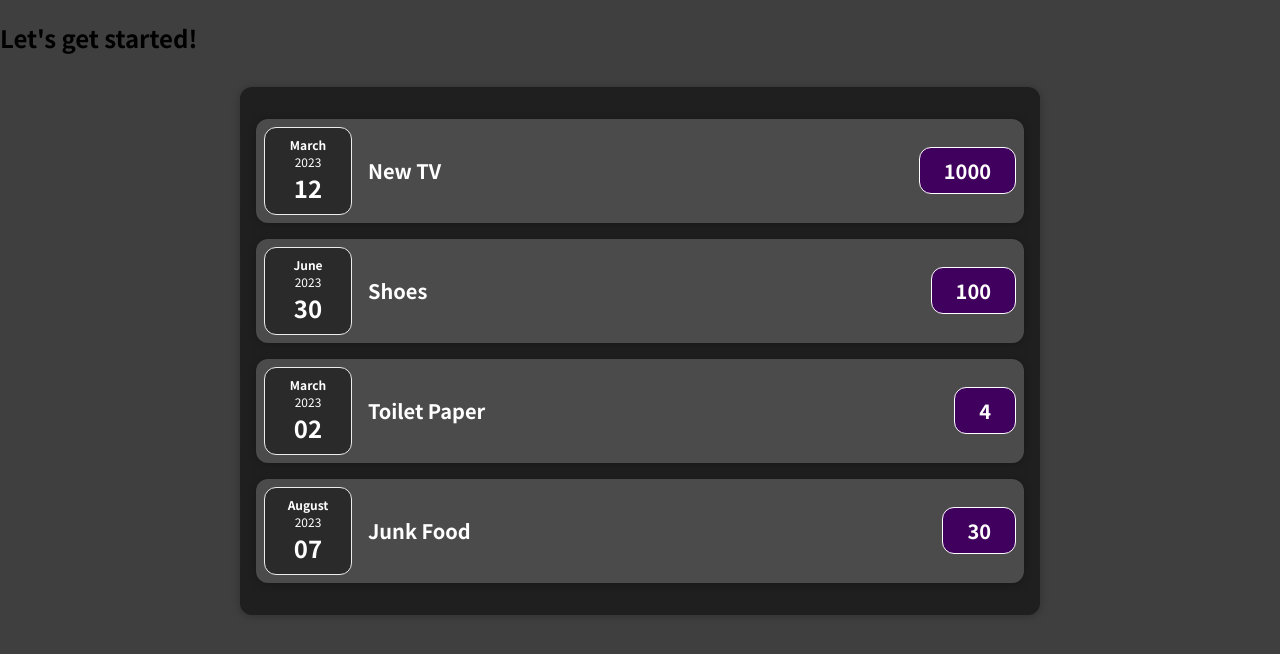
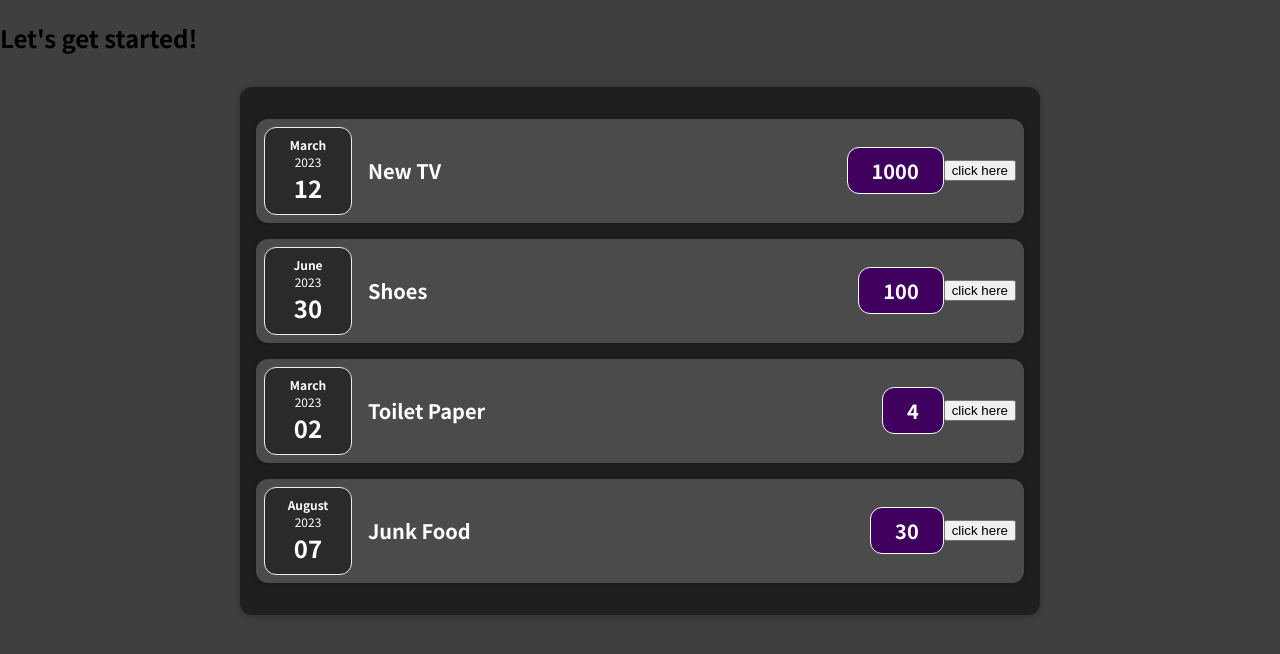
Before and after one commit to abdulmukid/react_expense_app, a React (Create React App) app: page / in a window 1280 px wide. Shown: the top 654 px of the page. Built offline with nearby package versions, Linux system fonts and the light colour scheme.

Commit message:
added useState hooks for updating title

```diff
--- a/src/components/expenses/ExpenseModule.js
+++ b/src/components/expenses/ExpenseModule.js
@@ -1,10 +1,18 @@
 import ExpenseCard from "../ui/ExpenseCard";
+import {useState} from 'react';
 import ExpenseDate from "./ExpenseDate";
 import "../../styling/expenses/ExpenseModule.css";
 
 // destructor the incoming props paramter here to make the values more clear
 // destructered value names Must match what they are being passed in as
-const ExpenseModule = ({ date, title, amount }) => {
+const ExpenseModule = ({ date, expenseTitle, amount }) => {
+  const [title, setTitle] = useState(expenseTitle)
+
+  const clickHandler= () => {
+    setTitle('Updated!')
+    console.log(title)
+  }
+
   return (
     <ExpenseCard className="expense-item">
       <ExpenseDate expenseDate={date} />
@@ -12,6 +20,7 @@ const ExpenseModule = ({ date, title, amount }) => {
         <h2>{title}</h2>
         <div className="expense-item__price">{amount}</div>
       </div>
+      <button onClick={clickHandler}>click here</button>
     </ExpenseCard>
   );
 }
--- a/src/components/expenses/Expenses.js
+++ b/src/components/expenses/Expenses.js
@@ -6,22 +6,22 @@ const Expenses = ({ items }) => {
   return (
     <ExpenseCard className="expenses">
       <ExpenseModule
-        title={items[0].title}
+        expenseTitle={items[0].title}
         amount={items[0].amount}
         date={items[0].date}
       />
       <ExpenseModule
-        title={items[1].title}
+        expenseTitle={items[1].title}
         amount={items[1].amount}
         date={items[1].date}
       />
       <ExpenseModule
-        title={items[2].title}
+        expenseTitle={items[2].title}
         amount={items[2].amount}
         date={items[2].date}
       />
       <ExpenseModule
-        title={items[3].title}
+        expenseTitle={items[3].title}
         amount={items[3].amount}
         date={items[3].date}
       />
```
